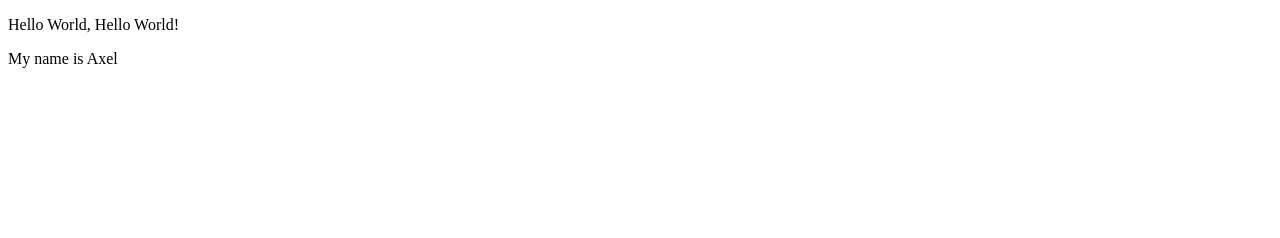
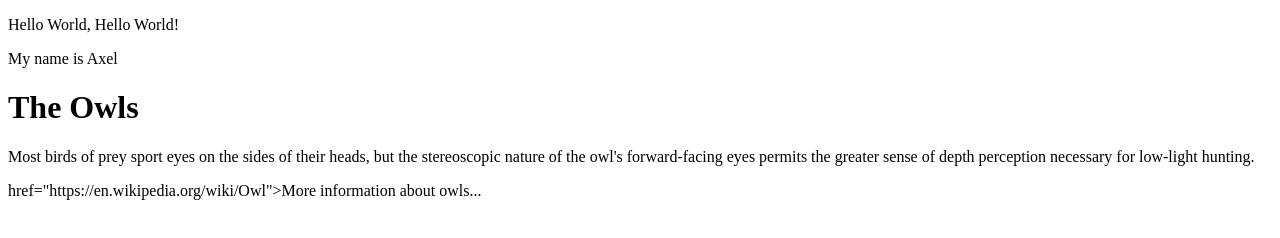
Before and after one commit to axoudinho8/axoudinho8, a plain HTML site: page index.html in a window 1280 px wide. Drawn offline with Linux system fonts and the light colour scheme.

Commit message:
Add files via upload

```diff
--- a/index.html
+++ b/index.html
@@ -5,7 +5,14 @@
         <head>
 
         <body>
+        <div>
           <p>Hello World, Hello World!</p>
           <p>My name is Axel</p>
+          <h1>The Owls</h1>
+          <p>Most birds of prey sport eyes on the sides of their heads,
+              but the stereoscopic nature of the owl's forward-facing eyes permits the greater
+              sense of depth perception necessary for low-light hunting.</p>
+          <a>href="https://en.wikipedia.org/wiki/Owl">More information about owls...</a>
+        </div>
         </body>
       </html>
```
